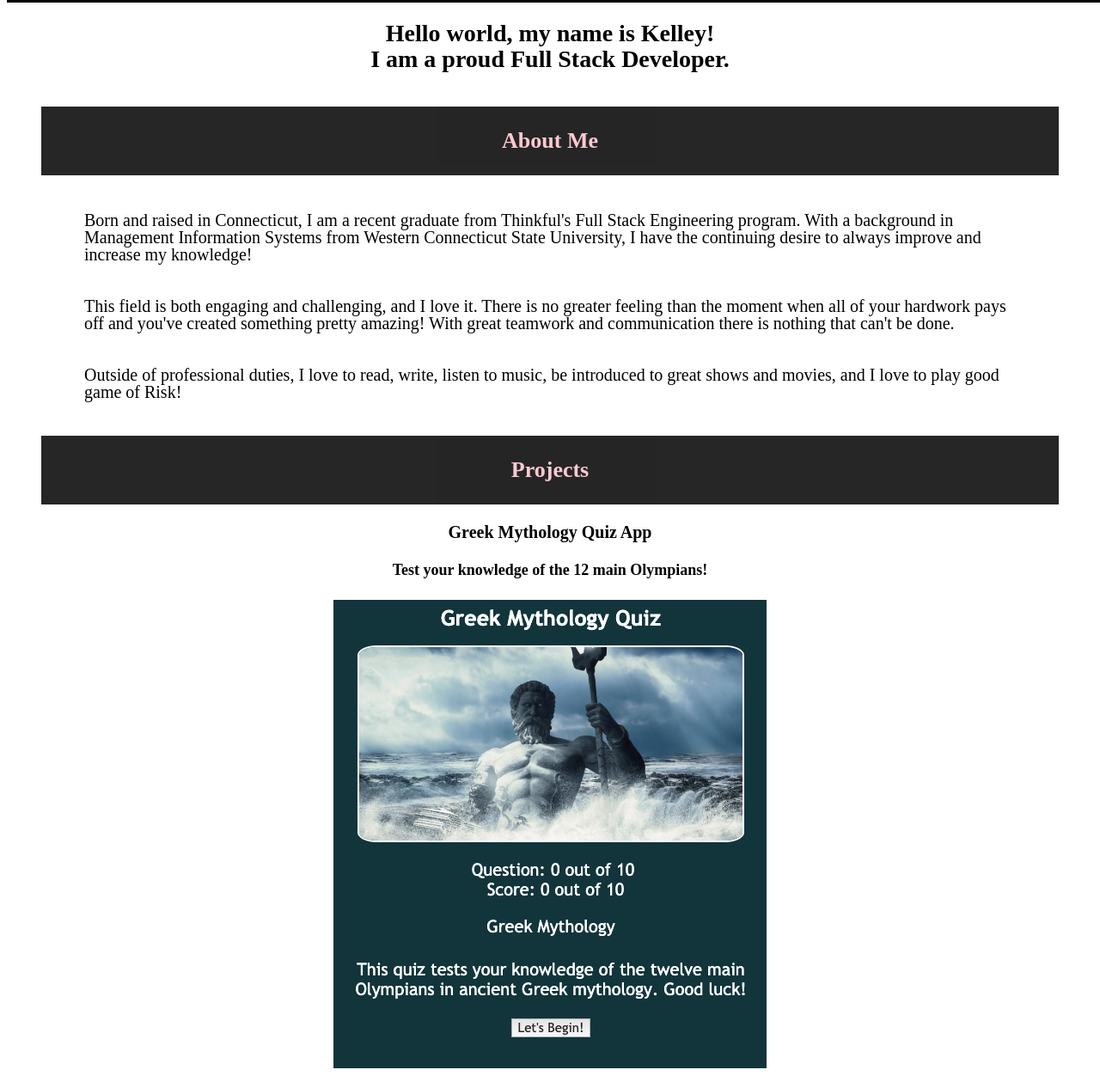
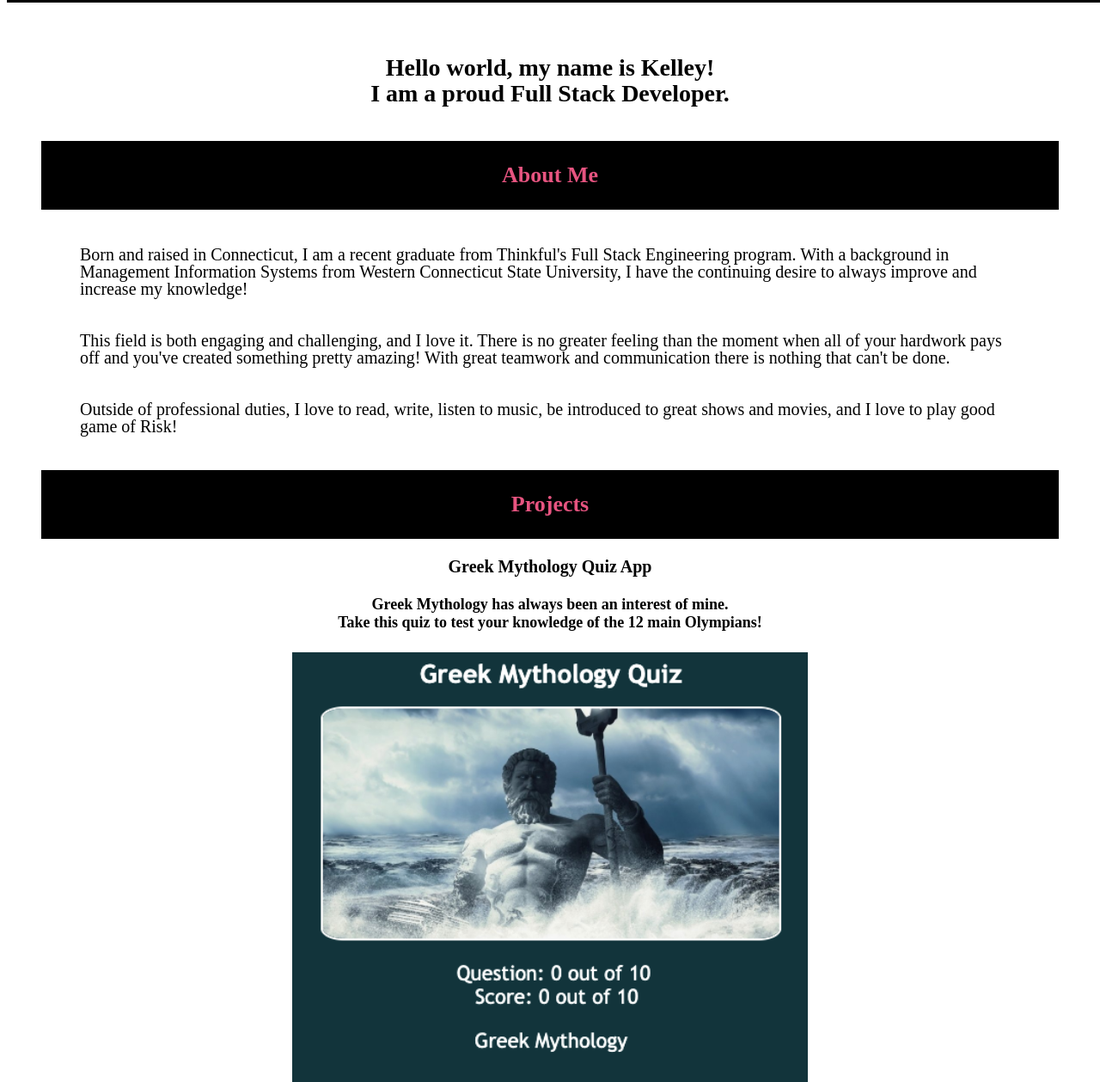
Before and after one commit to kelleymb/Portfolio, a plain HTML site: page index.html in a window 1280 px wide. Shown: the part 64-1323 px from the top of the page at 86% size. Drawn offline with nearby package versions, Linux system fonts and the light colour scheme.

Commit message:
second draft commit

```diff
--- a/index.html
+++ b/index.html
@@ -28,7 +28,7 @@
             <h2 id="projects">Projects</h2>
                 <section class="quizapp">
                     <h3 class="quizprojecttitle">Greek Mythology Quiz App</h3>
-                    <h4 class="projectdescription">Test your knowledge of the 12 main Olympians!</h4>
+                    <h4 class="projectdescription">Greek Mythology has always been an interest of mine.<br>Take this quiz to test your knowledge of the 12 main Olympians!</h4>
                     <img src="Greek-Mythology-Quiz-App-MainScreen.gif.png" alt="GreekQuizAppScreenshot">
                     <p class="technologies">Technologies Used: HTML, CSS, JavaScript, & jQuery.</p>
                     <section class="projectbuttons">
--- a/style.css
+++ b/style.css
@@ -1,6 +1,4 @@
 * {
-    /* wireframe css */
-    /* margin: 0; */
     box-sizing: border-box;
     text-align: center;
     color: black;
@@ -9,7 +7,6 @@
 
 body {
     font-family: 'Oswald';
-    /* padding-top: 40px; */
 }
 
 main {
@@ -23,33 +20,27 @@ main {
     width: 100%;
     min-height: 60px;
     overflow: hidden;
-    color: pink;
     font-size: 20px;
     background-color: black;
     padding-top: 20px;
     padding-bottom: 20px;
 }
 
-/* nav {
-    wireframe css
-    background-color: #aaa;
-} */
-
 .navitem {
     font-size: 24px;
     padding: 15px;
-    color: pink;
+    color: #e75480;
 }
 
 a:hover {
     font-size: 24px;
     font-weight: bold;
-    color: purple;
+    color: pink;
 }
 
 .projectbutton:hover, .contactbutton:hover {
     font-size: 22px;
-    background-color: lightgray;
+    background-color: black;
 }
 
 .headline {
@@ -60,20 +51,17 @@ a:hover {
 }
 
 section {
-    /* wireframe css */
-    /* background-color: #bbb; */
     text-align: left;
 }
 
 h2 {
-    min-height: 80px;
+    min-height: 40px;
     padding-top: 30px;
     padding-bottom: 20px;
     line-height: 20px;
     font-size: 26px;
     background-color: black;
-    opacity: 85%;
-    color: pink;
+    color: #e75480;
 }
 
 h3 {
@@ -97,7 +85,7 @@ h3 {
 }
 
 img {
-    max-width: 300px;
+    /* max-width: 300px; */
     height: auto;
     margin: 10px auto 20px;
     display: block;
@@ -108,11 +96,6 @@ img {
     font-size: 20px;
     padding: 10px;
 }
-
-/* wireframe css */
-/* section:nth-child(even), footer {
-/* background-color: #ddd;
-}  */
 
 footer {
     max-height: 150px;;
@@ -142,6 +125,7 @@ footer {
 
 .sendemaillink:hover {
     font-size: 22px;
+    background-color: black;
 }
 
 /* LinkedIn profile badge*/
@@ -154,22 +138,46 @@ footer {
     .aboutme {
         text-align: left;
         margin: 0;
-        padding-left: 25px;
+        /* padding-left: 25px; */
+    }
+
+    h2 {
+        min-height: 20px;
+        padding-top: 10px;
+        padding-bottom: 10px;
+    }
+
+    header {
+        min-height: 20px;
+        margin-top: 80px;
+        margin-bottom: 5px;
+    }
+
+    img {
+        width: 100%;
+        height: auto;
+        margin-left: auto;
+        margin-right: auto;
     }
 
 }
 
-@media screen and (min-width: 550px) {
+@media screen and (min-width: 500px) {
 
     .aboutme {
         margin-left: 25px;
     }
 
-    img {
-        max-width: 100%;
-        height: auto;
+    h2 {
+        min-height: 80px;
+        padding-top: 30px;
+        padding-bottom: 20px;
+        line-height: 20px;
     }
 
+    img {
+        max-width: 550px;
+    }
 }
 
 @media screen and (min-width: 750px) {
@@ -178,5 +186,7 @@ footer {
         margin-right: 25px;
     }
 
-
+    img {
+        max-width: 600px;
+    }
 }
```
